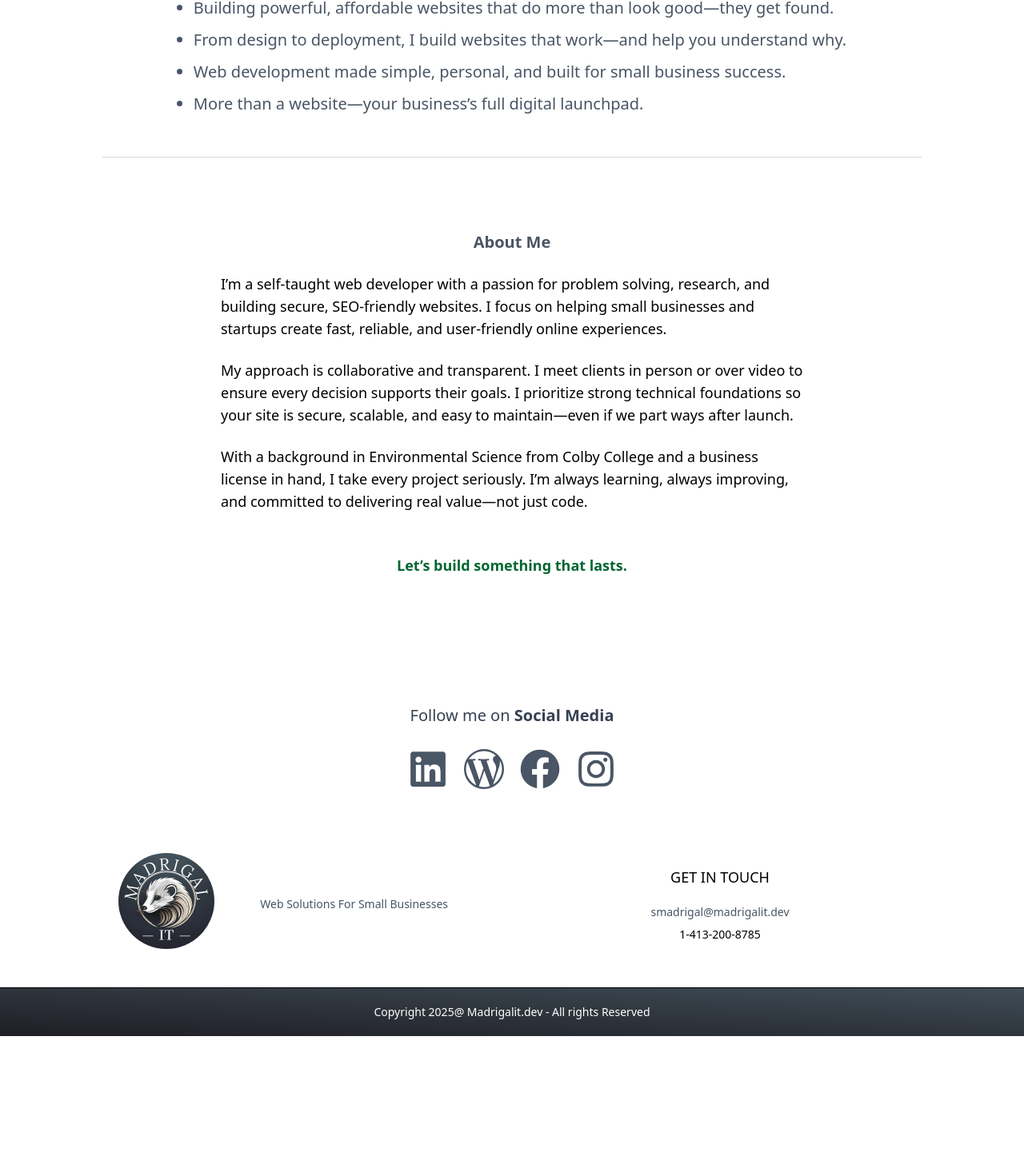
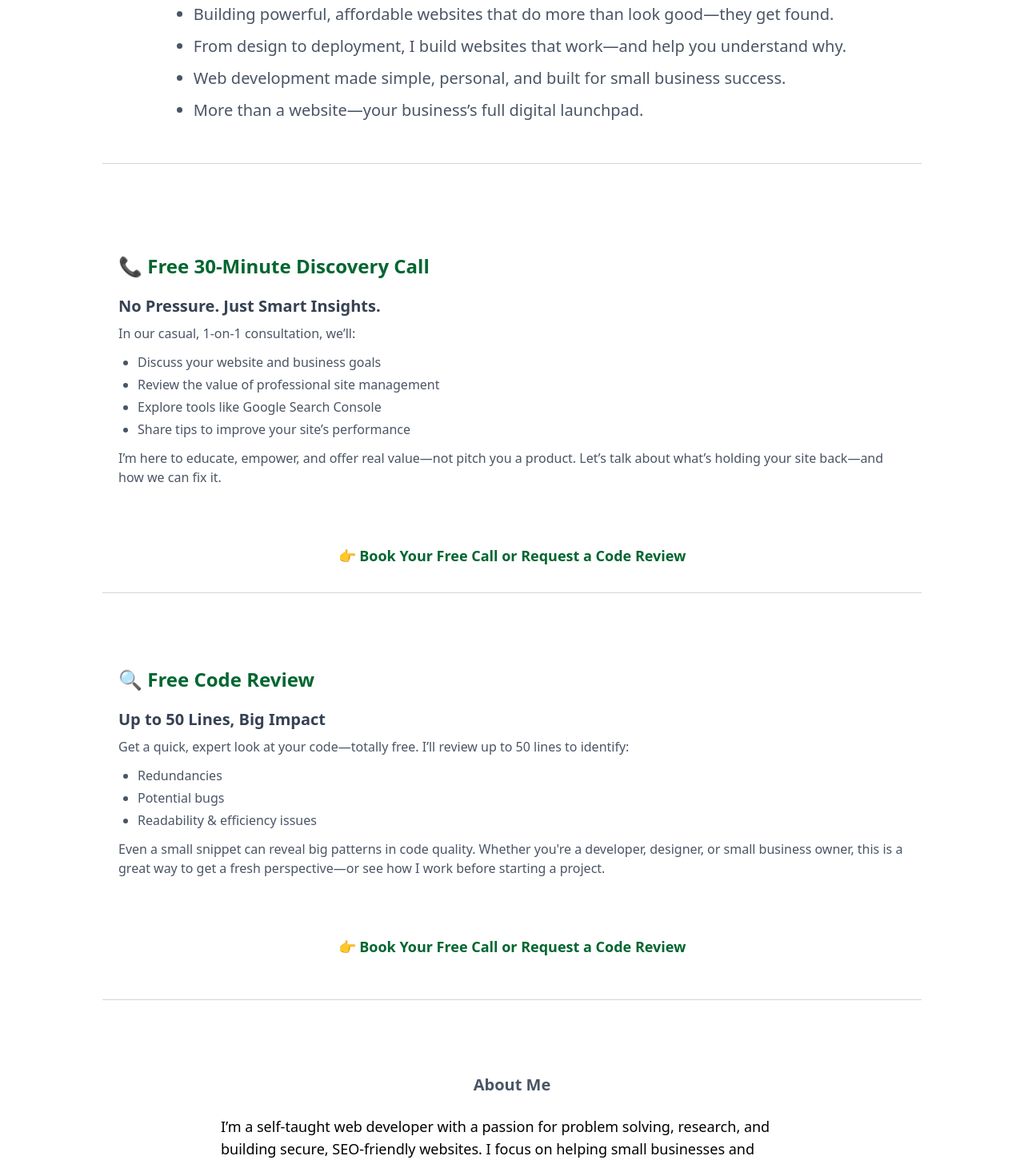
Before and after one commit to SergioABMadrigal/Madrigal-IT-Web-Solutions, a React (Vite) app in the folder frontend/: page / in a window 1280 px wide. Shown: the part 1078-2534 px from the top of the page at 80% size. Before the commit the page ends 2374 px from the top, so only its background shows below. Built offline with nearby package versions, Linux system fonts and the light colour scheme.

Commit message:
feat: add Freebies component and integrate into Home and Solutions pages; update Hero and Contact pages with links

```diff
--- /dev/null
+++ b/frontend/src/Components/Freebies.jsx
@@ -0,0 +1,51 @@
+import { Link } from 'react-router-dom';
+
+const Freebies = () => {
+  return (
+    <div className="flex flex-col items-center py-5 w-full mx-auto max-w-5xl">
+              <div className="w-full flex items-center py-10">
+        <div className="p-5 w-full">
+          <h1 className="text-2xl sm:text-2xl text-green-800 font-semibold mb-5">📞 Free 30-Minute Discovery Call</h1>
+          <h2 className="text-xl text-gray-700 font-semibold mb-2">No Pressure. Just Smart Insights.</h2>
+          <p className="text-gray-600 mb-3">
+            In our casual, 1-on-1 consultation, we’ll:
+          </p>
+          <ul className="list-disc pl-6 space-y-1 text-gray-600 mb-3">
+            <li>Discuss your website and business goals</li>
+            <li>Review the value of professional site management</li>
+            <li>Explore tools like Google Search Console</li>
+            <li>Share tips to improve your site’s performance</li>
+          </ul>
+          <p className="text-gray-600 mb-3">
+            I’m here to educate, empower, and offer real value—not pitch you a product. Let’s talk about what’s holding your site back—and how we can fix it.
+          </p>
+        </div>
+      </div>
+          <Link to="/contact" className="text-green-800 font-semibold text-lg hover:underline">👉 Book Your Free Call or Request a Code Review</Link>
+        <div className="w-full flex flex-col items-center">
+        <hr className="my-8 border-gray-300 w-full max-w-5xl" />
+      </div>
+      <div className="w-full flex items-center py-10">
+        <div className="p-5 w-full">
+          <h1 className="text-2xl sm:text-2xl text-green-800 font-semibold mb-5">🔍 Free Code Review</h1>
+          <h2 className="text-xl text-gray-700 font-semibold mb-2">Up to 50 Lines, Big Impact</h2>
+          <p className="text-gray-600 mb-3">
+            Get a quick, expert look at your code—totally free. I’ll review up to 50 lines to identify:
+          </p>
+          <ul className="list-disc pl-6 space-y-1 text-gray-600 mb-3">
+            <li>Redundancies</li>
+            <li>Potential bugs</li>
+            <li>Readability & efficiency issues</li>
+          </ul>
+          <p className="text-gray-600 mb-3">
+            Even a small snippet can reveal big patterns in code quality. Whether you&#39;re a developer, designer, or small business owner, this is a great way to get a fresh perspective—or see how I work before starting a project.
+          </p>
+        </div>
+      </div>
+         <Link to="/contact" className="text-green-800 font-semibold text-lg hover:underline">👉 Book Your Free Call or Request a Code Review</Link>
+
+    </div>
+  )
+}
+
+export default Freebies
--- a/frontend/src/Pages/Contact.jsx
+++ b/frontend/src/Pages/Contact.jsx
@@ -11,6 +11,7 @@ const Contact = () => {
     <div className='flex flex-col items-center justify-center px-20 py-15'>
       <div ref={ref1} className={`transition-opacity ease-in duration-700 ${isVisible1 ? 'opacity-100' : 'opacity-0'}`}>
         <h1 className='text-3xl text-green-800 font-bold mb-4 text-center'>Contact Us</h1>
+        <h2 className='text-xl text-gray-700 font-semibold mb-6 text-center'>Submit the form or call us at <a href="tel:14132008785" className="text-gray-800 underline hover:text-green-600">1-413-200-8785</a></h2>
         <ContactForm />
       </div>
     </div>
--- a/frontend/src/Pages/Home.jsx
+++ b/frontend/src/Pages/Home.jsx
@@ -2,6 +2,7 @@ import Hero from '../Components/Hero'
 import { useRef, useState, useEffect } from 'react';
 import useIsVisible from '../Functions/useIsVisible';
 import ElevatorPitch from '../Components/ElevatorPitch';
+import Freebies from '../Components/Freebies';
 
 
 const Home = () => {
@@ -37,6 +38,12 @@ const Home = () => {
       <div className={`transition-opacity ease-in duration-800 ${isVisible1 ? "opacity-100" : "opacity-0"}`} ref={ref1}>
         <ElevatorPitch />
       </div>
+        <div className="w-full flex flex-col items-center">
+        <hr className="my-8 border-gray-300 w-full max-w-5xl" />
+      </div>
+      <div className={`transition-opacity ease-in duration-800 ${isVisible1 ? "opacity-100" : "opacity-0"}`} ref={ref1}>
+        <Freebies />
+      </div>
       <div className="w-full flex flex-col items-center">
         <hr className="my-8 border-gray-300 w-full max-w-5xl" />
       </div>
--- a/frontend/src/Pages/Solutions.jsx
+++ b/frontend/src/Pages/Solutions.jsx
@@ -1,5 +1,6 @@
 import { useRef } from 'react';
 import useIsVisible from '../Functions/useIsVisible';
+import { Link } from 'react-router-dom';
 
 const Solutions = () => {
   const ref1 = useRef();
@@ -14,22 +15,25 @@ const Solutions = () => {
       <div className={`${window.innerWidth < 800 ? 'w-full' : 'w-1/2'} max-w-5xl`}>
         <h1 className='text-center text-4xl font-bold mb-8'>Madrigal IT Web Solutions: Your Partner in Digital Success</h1>
         <div ref={ref1} className={`py-5 transition-opacity ease-in duration-700 ${isVisible1 ? 'opacity-100' : 'opacity-0'}`}>
-          <h2 className='text-2xl font-semibold text-green-800 mb-2'>Empowering Small Businesses</h2>
+          <h2 className='text-2xl font-semibold text-green-800 mb-2'>Website design for small businesses</h2>
           <p className='text-xl indent-4 mb-6'>
-            At Madrigal IT Web Solutions, we are dedicated to empowering small businesses by offering custom and scalable websites designed with security best practices in mind. As a small business owner, you want to focus on what you do best—serving your customers and growing your company. We take the burden of website design and development off your shoulders, ensuring your site ranks high in Search Engine Optimization (SEO) scores. With meticulous encoding and support for Google Business Profile, your business can achieve visibility on the first page of Google. Additionally, our monthly payment plans make it easier for you to budget for your website without compromising on quality. Continuous updates and security monitoring mean that your website remains secure and up-to-date, allowing you to concentrate on your core business activities.
+            At Madrigal IT Web Solutions, we are dedicated to <strong>empowering small businesses</strong> by offering custom and scalable websites designed with <strong>security</strong> best practices in mind. As a small business owner, you want to focus on what you do best—serving your customers and growing your company. We take the burden of website design and development off your shoulders, ensuring your site <strong>ranks high</strong> in Search Engine Optimization (SEO) scores. With meticulous encoding and support for Google Business Profile, your business can achieve visibility on the first page of Google. Additionally, our <strong>monthly payment plans</strong> make it easier for you to budget for your website without compromising on quality. <strong>Continuous updates</strong> and <strong>security monitoring</strong> mean that your website remains secure and up-to-date, allowing you to concentrate on your core business activities.
           </p>
         </div>
         <div ref={ref2} className={`py-5 transition-opacity ease-in duration-700 ${isVisible2 ? 'opacity-100' : 'opacity-0'}`}>
-          <h2 className='text-2xl font-semibold text-green-800 mb-2'>Supporting Startups</h2>
+          <h2 className='text-2xl font-semibold text-green-800 mb-2'>Unlock your startup&apos;s online potential</h2>
           <p className='text-xl indent-4 mb-6'>
-            For startups, a strong digital presence is crucial for attracting investors and customers. We specialize in building websites that not only look great but perform exceptionally well in search rankings. Startups can benefit from our expert SEO encoding, which boosts visibility and drives traffic to the site. With a focus on scalable solutions, your website grows with your business. We also offer monthly website management services that include fixing bugs, updating website dependencies, and enhancing SEO efforts. This proactive approach ensures that your startup&apos;s website is always functioning at its best, allowing you to pursue innovative ideas and expand your market reach without worrying about the technical aspects.
+            For startups, a <strong>strong digital presence</strong> is crucial for attracting investors and customers. We specialize in building websites that not only <strong>look great</strong> but perform <strong>exceptionally</strong> well in search rankings. Startups can benefit from our expert SEO encoding, which <strong>boosts visibility</strong> and <strong>drives traffic</strong> to the site. With a focus on scalable solutions, your website <strong>grows with your business</strong>. We also offer <strong>monthly website management services</strong> that include fixing bugs, updating website dependencies, and enhancing SEO efforts. This proactive approach ensures that your startup&apos;s website is always functioning at its best, allowing you to pursue innovative ideas and expand your market reach without worrying about the technical aspects.
           </p>
         </div>
         <div ref={ref3} className={`py-5 transition-opacity ease-in duration-700 ${isVisible3 ? 'opacity-100' : 'opacity-0'}`}>
           <h2 className='text-2xl font-semibold text-green-800 mb-2'>Showcasing Artists</h2>
           <p className='text-xl indent-4 mb-6'>
-            Artists need a platform that reflects their unique creativity and helps them reach a wider audience. We understand this and offer tailor-made websites that showcase artistic work while scoring high on SEO. By leveraging security best practices and ongoing SEO management, artists can ensure their website is not only beautiful but also easy to find online. Our team handles all the intricate aspects of web development, from initial design to continuous optimization, freeing artists to focus on their craft. With the added benefit of retainer services for established websites, we provide ongoing support to keep your website current and secure, maintaining its relevance in the constantly evolving digital landscape.
+            Artists need a platform that reflects their <strong>unique creativity</strong> and helps them reach a <strong>wider audience</strong>. We understand this and offer <strong>tailor-made websites</strong> that showcase artistic work while scoring high on SEO. By leveraging security best practices and ongoing SEO management, artists can ensure their website is not only <strong>beautiful</strong> but also <strong>easy to find online</strong>. We handle all the intricate aspects of web development, from <strong>initial design</strong> to <strong>continuous optimization</strong>, freeing artists to focus on their craft. With the added benefit of <strong>retainer services for established websites</strong>, we provide ongoing support to keep your website current and secure, maintaining its relevance in the constantly evolving digital landscape.
           </p>
+        </div>
+        <div className="flex justify-center">
+          <Link to="/contact" className="text-green-800 font-semibold text-xl hover:underline">👉 Book Your Free Call or Request a Code Review</Link>
         </div>
       </div>
     </div>
```
Also changed, not shown: frontend/src/Components/Hero.jsx (+7 -1 lines).
